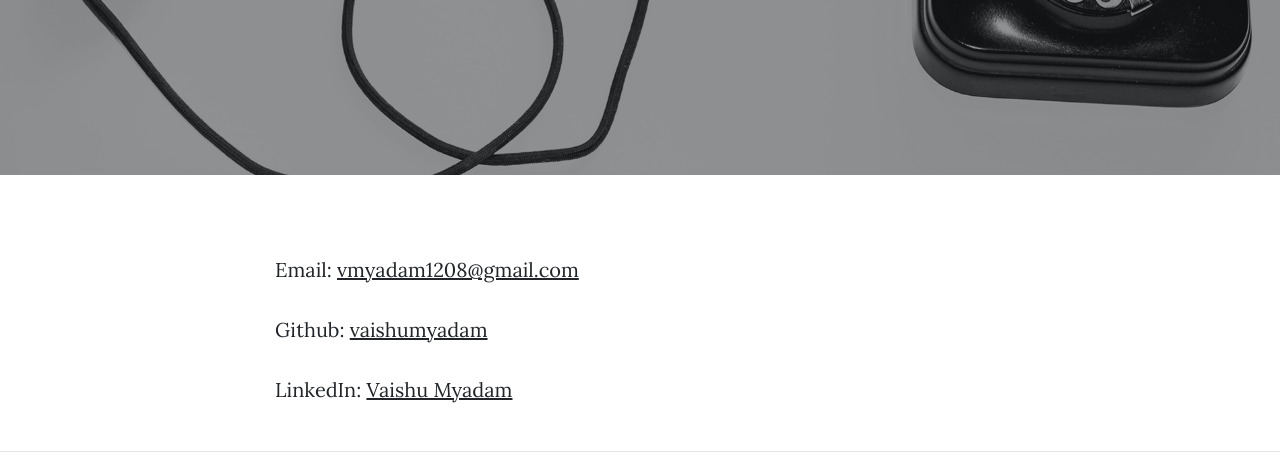
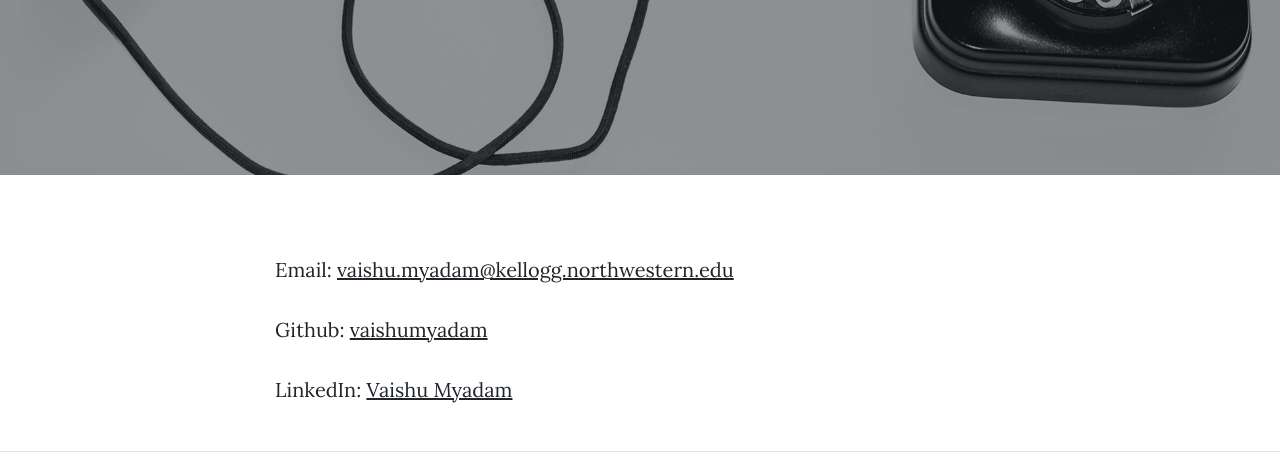
Before and after one commit to vaishumyadam/vaishumyadam.github.io, a website: page contact.html in a window 1280 px wide. Shown: the part 357-825 px from the top of the page. Drawn offline with nearby package versions, Linux system fonts and the light colour scheme.

Commit message:
Update contact.html

```diff
--- a/contact.html
+++ b/contact.html
@@ -68,7 +68,7 @@
   <div class="container">
     <div class="row">
       <div class="col-lg-8 col-md-10 mx-auto">
-        <p> Email: <a href="mailto:vmyadam1208@gmail.com">vmyadam1208@gmail.com</a></p>
+        <p> Email: <a href="mailto:vmyadam1208@gmail.com">vaishu.myadam@kellogg.northwestern.edu</a></p>
         <p> Github: <a href="https://github.com/vaishumyadam">vaishumyadam</a></p>
         <p> LinkedIn: <a href="https://www.linkedin.com/in/vaishumyadam">Vaishu Myadam</a> </p>
       </div>
```
